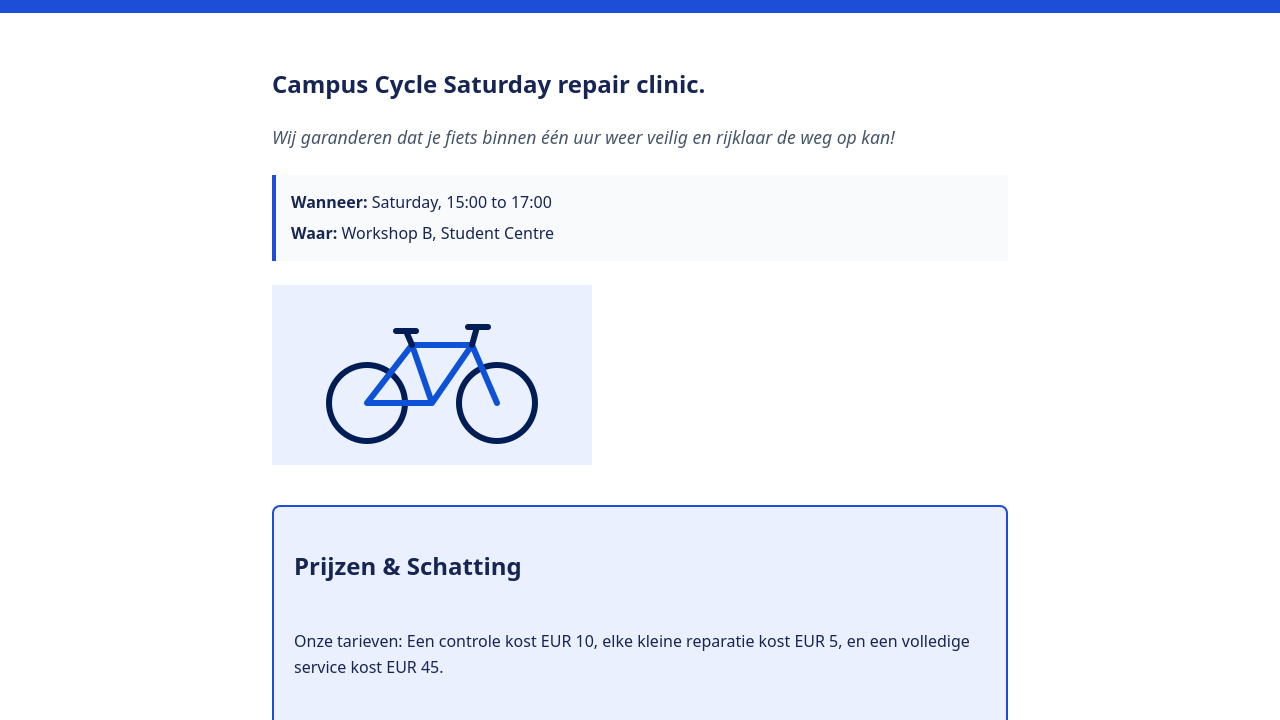
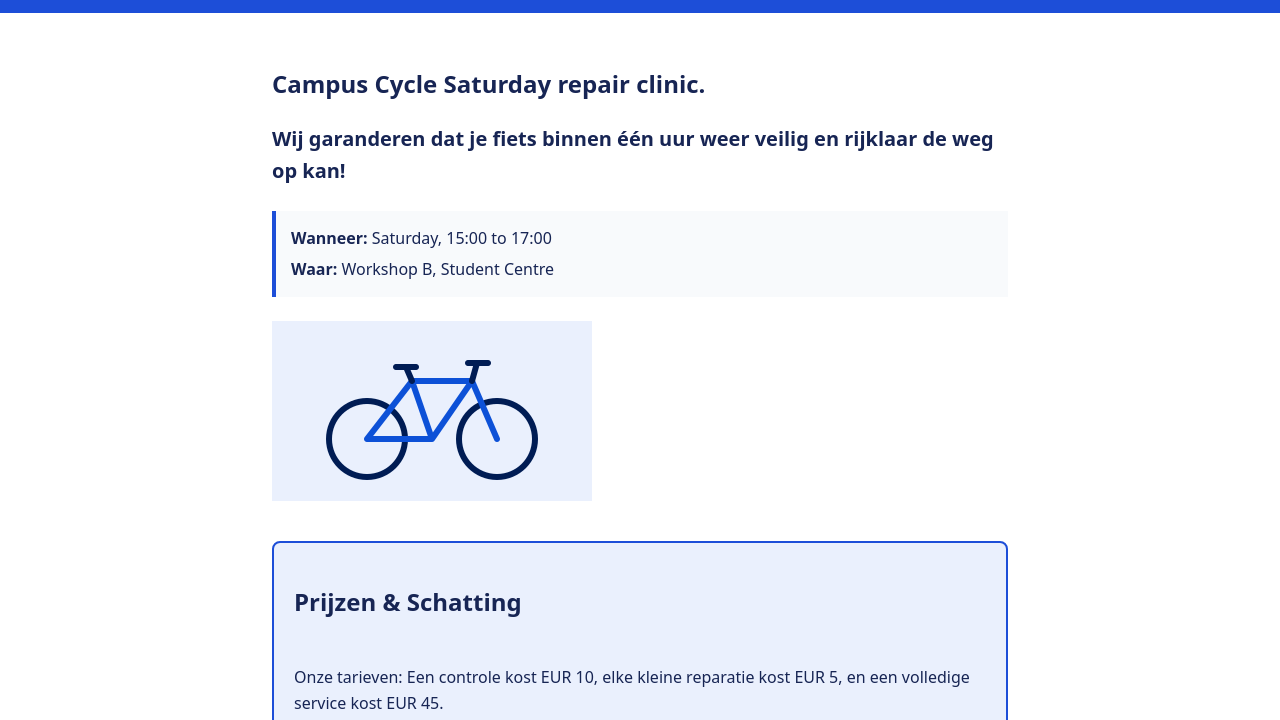
Before and after one commit to SanderDGL/w1-the-clinic-page-v5--1-, a plain HTML site: page index.html in a window 1280 px wide. Shown: the part 50-770 px from the top of the page. Drawn offline with Linux system fonts and the light colour scheme.

Commit message:
Make the promise larger and darker so visitors notice it first

```diff
--- a/styles.css
+++ b/styles.css
@@ -40,9 +40,10 @@ header nav a {
 }
 
 .promise {
-  font-style: italic;
-  font-size: 1.1rem;
-  color: #475569;
+  font-style: normal;
+  font-weight: 600;
+  font-size: 1.25rem;
+  color: #172554;
 }
 
 .clinic-details {
```
